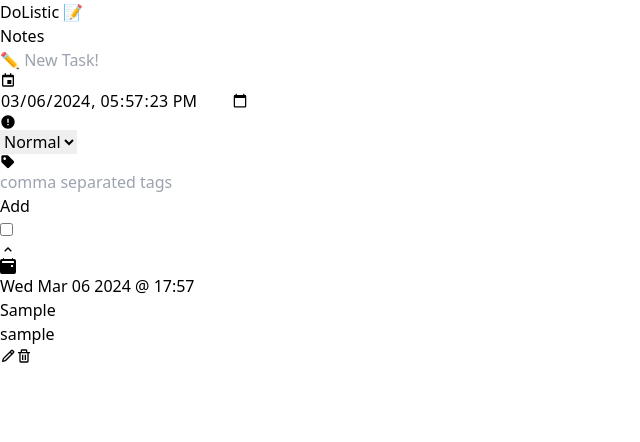
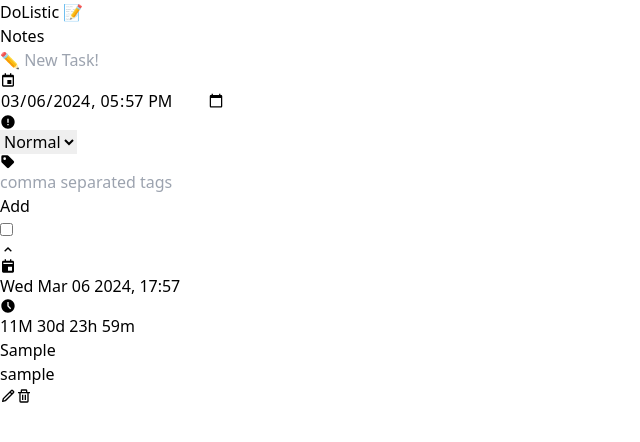
Before and after one commit to anantSinghCross/dolistic-productivity-suite, a React (Vite) app: page / in a window 1280 px wide. Both pictures are taken after typing "Sample", "Sample" into the empty fields and a click on the button "Add". Shown: the top 442 px of the page, without its empty margins (0-640 px from the left). Built offline with nearby package versions, Linux system fonts and the light colour scheme.

Commit message:
Remaining time added for each task

```diff
--- a/src/App.jsx
+++ b/src/App.jsx
@@ -15,7 +15,7 @@
   // ❌2. Make all the fields optional other than main text.
   // ⏸️3. Sorting and filtering options
   // ⏸️4. Add searching functionality
-  // 5. Show time remaining in the UI for each Item
+  // ✅5. Show time remaining in the UI for each Item
   // 6. Reminders for due dates
   // 7. Research toggleable UI for add task form and filter section
   // 8. Browser notifications
--- a/src/components/AddTodo.jsx
+++ b/src/components/AddTodo.jsx
@@ -2,14 +2,18 @@
 import { useDispatch } from "react-redux";
 import { addTodo } from "../store/todos-slice";
 import { useState } from "react";
-import { BiSolidPurchaseTag, BiCalendarEvent, BiSolidErrorCircle } from "react-icons/bi";
+import {
+  BiSolidPurchaseTag,
+  BiCalendarEvent,
+  BiSolidErrorCircle,
+} from "react-icons/bi";
 import { sanitizeTags } from "../utils";
 
 function AddTodo() {
   const [text, setText] = useState("");
   const [priority, setPriority] = useState(2);
   const [dueDate, setDueDate] = useState(
-    new Date().toISOString().split(".")[0]
+    new Date().toISOString().slice(0, -8)
   );
   const [tagsString, setTagsString] = useState("");
   const dispatch = useDispatch();
@@ -56,6 +60,7 @@
             type="text"
             placeholder="✏️ New Task!"
             value={text}
+            min={'2024-04-12T00:00'}
             onChange={handleText}
           />
           <div className="flex flex-row flex-grow mt-2 mb-2 gap-2">
@@ -66,8 +71,7 @@
               <input
                 className=" p-2 pr-3 rounded-e flex-grow"
                 type="datetime-local"
-                name=""
-                id=""
+                min={new Date().toISOString().slice(0, -8)}
                 value={dueDate}
                 onChange={handleDueDate}
               />
--- a/src/components/DueDate.jsx
+++ b/src/components/DueDate.jsx
@@ -1,19 +1,40 @@
 import React from "react";
-import { BsCalendar2EventFill } from "react-icons/bs";
+import { BiSolidTimeFive, BiSolidCalendarEvent } from "react-icons/bi";
 
 function DueDate({ completeBy }) {
+  const dueDate = new Date(completeBy);
+  const firstDate = new Date(0);
+  const requiredDate = new Date(dueDate.getTime() - Date.now());
+  const yearsDiff = requiredDate.getFullYear() - firstDate.getFullYear();
+  const monthsDiff = requiredDate.getMonth() - firstDate.getMonth();
+  const daysDiff = requiredDate.getDate() - firstDate.getDate();
+  const hoursDiff = requiredDate.getHours() - firstDate.getHours();
+  const minutesDiff = requiredDate.getMinutes() - firstDate.getMinutes();
 
-    const dueDate = new Date(completeBy);
+  const diffElement = (
+    <span className="flex items-center gap-1 rounded-full bg-slate-100 px-1 text-slate-600">
+        <BiSolidTimeFive/>
+      {`${yearsDiff > 0 ? yearsDiff + "Y" : ""} ${
+        monthsDiff > 0 ? monthsDiff + "M" : ""
+      } ${daysDiff > 0 ? daysDiff + "d" : ""} ${
+        hoursDiff > 0 ? hoursDiff + "h" : ""
+      } ${minutesDiff > 0 ? minutesDiff + "m" : ""}`}
+    </span>
+  );
 
   return (
-        <p className="flex items-center gap-1 text-xs text-gray-400">
-            <BsCalendar2EventFill />
-            {`${dueDate.toDateString()}`} @
-            {` ${dueDate.getHours()}:${dueDate.getMinutes() / 10 < 1
+    <div className="flex items-center gap-1 text-xs text-gray-500">
+      <p className="flex items-center gap-1">
+        <BiSolidCalendarEvent />
+        {`${dueDate.toDateString()}`},
+        {` ${dueDate.getHours()}:${
+          dueDate.getMinutes() / 10 < 1
             ? "0" + dueDate.getMinutes()
             : dueDate.getMinutes()
         }`}
       </p>
+      {diffElement}
+    </div>
   );
 }
 
--- a/src/components/TodoItem.jsx
+++ b/src/components/TodoItem.jsx
@@ -5,7 +5,7 @@
 import { BiTrash, BiPencil, BiSave } from "react-icons/bi";
 import Tag from "./Tag";
 import Priority from "./Priority";
-import DateComp from "./DueDate";
+import DueDate from "./DueDate";
 import { sanitizeTags } from "../utils";
 
 function TodoItem({
@@ -32,13 +32,12 @@
   const dueDate = new Date(completeBy);
 
   const dateElement = !isEditing ? (
-    <DateComp completeBy={completeBy} />
+    <DueDate completeBy={completeBy} />
   ) : (
     <input
       className=" p-2 rounded text-sm border"
       type="datetime-local"
-      name=""
-      id=""
+      min={new Date().toISOString().slice(0, -8)}
       value={editCompleteBy}
       onChange={(e) => setEditCompleteBy(e.target.value)}
     />
```
Lines whose indentation alone changed are shown as unchanged.
